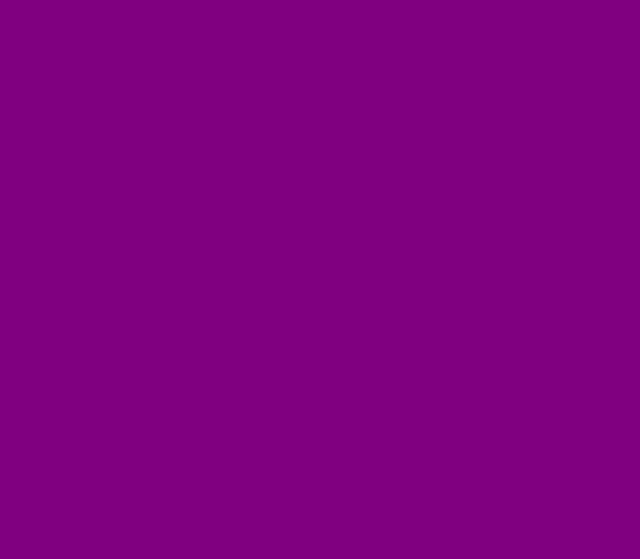
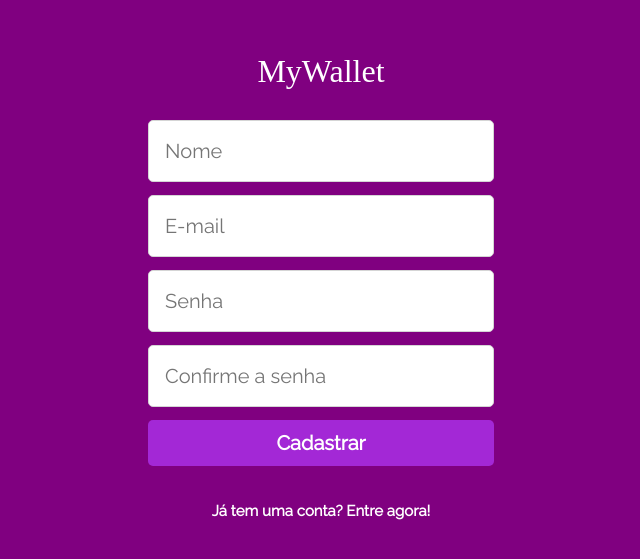
Before and after one commit to EduuCarvalho/projeto14-mywallet-front, a JavaScript app: page /signup in a window 1280 px wide. Before the commit this address had no page. Shown: the part 113-672 px from the top of the page, without its empty margins (319-959 px from the left). Built offline with nearby package versions, Linux system fonts and the light colour scheme; a web font is replaced by a local one.

Commit message:
layout pagina de signup pronto

```diff
--- a/src/components/App/App.js
+++ b/src/components/App/App.js
@@ -2,6 +2,7 @@ import { BrowserRouter, Routes, Route} from "react-router-dom";
 import GlobalStyle from "../../Style/GlobalStyle.js";
 import styled from "styled-components";
 import LoginPage from "../Login/LoginPage.js"
+import SignUpPage from  "../SignUpPage/SignUpPage.js"
 
 
 export default function App() {
@@ -13,6 +14,7 @@ export default function App() {
         <Pages>
             <Routes>
                 <Route path="/" element={<LoginPage/>}/>
+                <Route path="/signup" element={<SignUpPage/>}/>
             </Routes>
 
         </Pages>
--- /dev/null
+++ b/src/components/SignUpPage/SignUpPage.js
@@ -0,0 +1,19 @@
+import { TittleMyWallet } from "../Login/LoginStyle"
+import { SingUpInforContainer } from "../SignUpPage/SignUpStyle.js"
+
+
+export default function SignUpPage() {
+    return (
+        <>
+            <TittleMyWallet>MyWallet</TittleMyWallet>
+            <SingUpInforContainer>
+                <input placeholder="Nome" type="text"></input>
+                <input placeholder="E-mail" type="email"></input>
+                <input placeholder="Senha" type="password"></input>
+                <input placeholder="Confirme a senha" type="password"></input>
+                <button>Cadastrar</button>
+                <h1>Já tem uma conta? Entre agora!</h1>
+            </SingUpInforContainer>
+        </>
+    )
+}
--- /dev/null
+++ b/src/components/SignUpPage/SignUpStyle.js
@@ -0,0 +1,51 @@
+import styled from  "styled-components";
+
+export const SingUpInforContainer = styled.div`
+    width:326px;
+    display:flex;
+    flex-direction:column;
+    align-items:center;
+
+    input {
+            width:326px;
+            height:58px;
+            background: #FFFFFF;
+            border-radius: 5px;
+            border: 1px solid #D5D5D5;
+            font-family: 'Raleway';
+            font-weight: 400;
+            font-size: 20px;
+            line-height: 23px;
+            color: #000000;
+            font-style: normal;
+            padding-left:16px;
+            margin-bottom:13px;
+        }
+        button {
+            margin-bottom:36px;
+            width:346px;
+            height:46px;
+            display:flex;
+            align-items:center;
+            justify-content:center;
+            background-color:#A328D6;
+            border-radius: 5px;
+            border:none;
+            font-weight: 700;
+            font-size: 20px;
+            line-height: 23px;
+            color: #FFFFFF;
+            font-style: normal;
+            font-family: 'Raleway';
+        }
+
+        h1 {
+            font-style: normal;
+            font-weight: 700;
+            font-size: 15px;
+            line-height: 18px;
+            color: #FFFFFF;
+            font-family: 'Raleway';
+        }
+
+`
```
